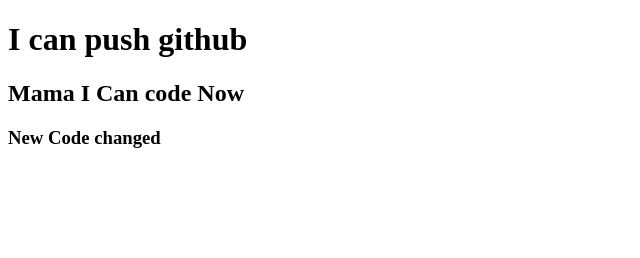
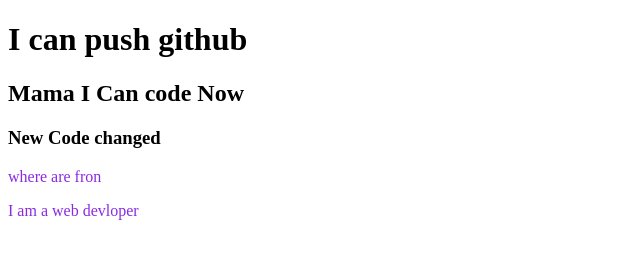
Before and after one commit to azitkumar/first-re-o-git, a plain HTML site: page index.html in a window 1280 px wide. Shown: the whole page, without its empty margins (0-640 px from the left). Drawn offline with Linux system fonts and the light colour scheme.

Commit message:
styles added

```diff
--- a/index.html
+++ b/index.html
@@ -5,11 +5,14 @@
     <meta http-equiv="X-UA-Compatible" content="IE=edge">
     <meta name="viewport" content="width=device-width, initial-scale=1.0">
     <title>My First Github Repo</title>
+    <link rel="stylesheet" href="style.css">
 </head>
 <body>
     <h1> I can push github</h1>
     <h2>Mama I Can code Now</h2>
     <h3>New Code changed</h3>
+    <p> where are fron</p>
+    <p> I am a web devloper</p>
 
 </body>
 </html>
--- /dev/null
+++ b/style.css
@@ -0,0 +1,4 @@
+p{
+
+    color:blueviolet
+}
```
